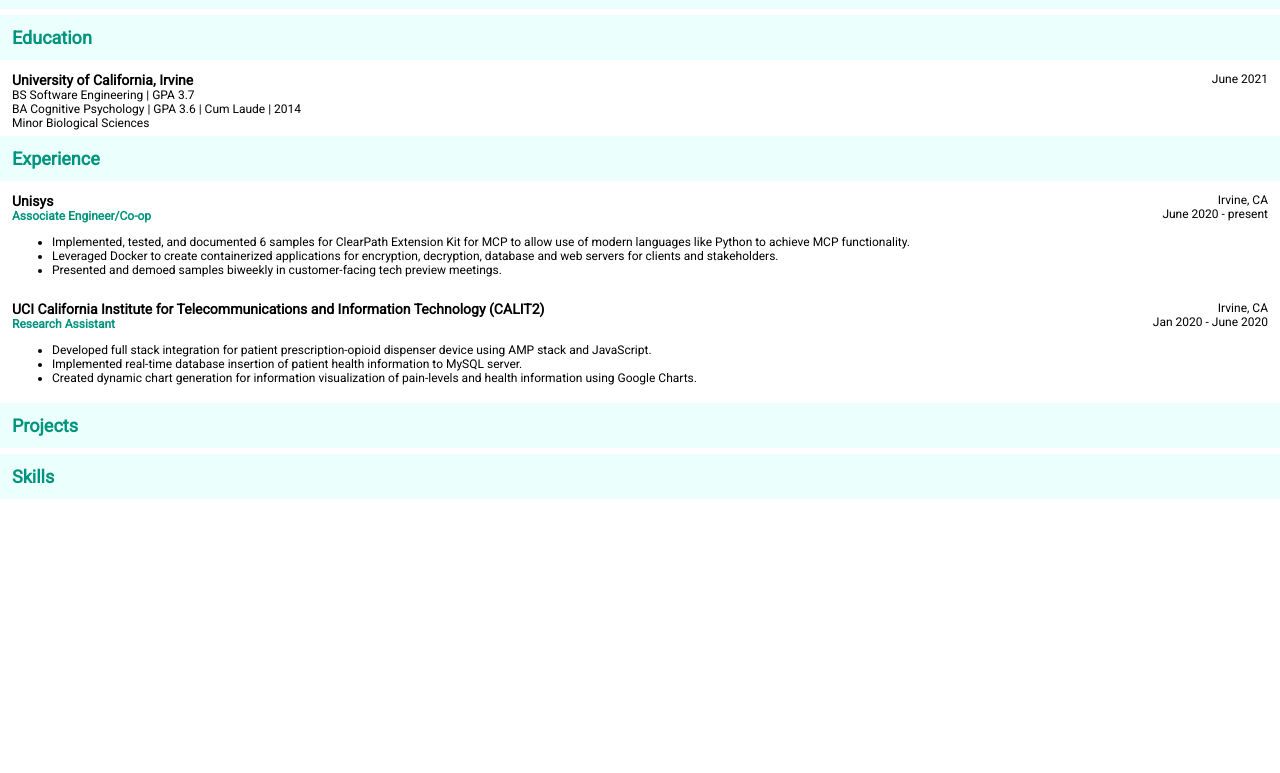
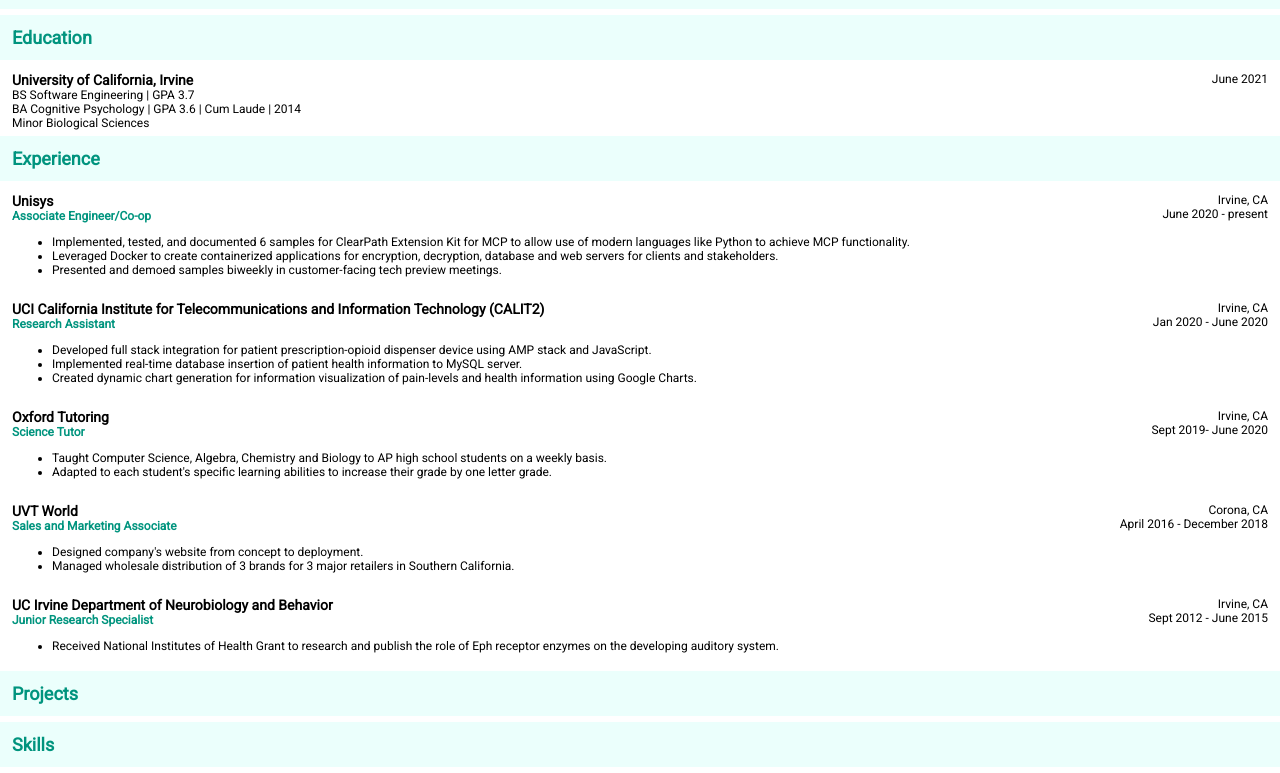
Before and after one commit to Jesus-Ayala-Salazar/resume-template, a plain HTML site: page resume.html in a window 1280 px wide. Shown: the part 71-844 px from the top of the page. Before the commit the page ends 800 px from the top, so only its background shows below. Drawn offline with Linux system fonts and the light colour scheme.

Commit message:
Finished Experience section

```diff
--- a/resume.html
+++ b/resume.html
@@ -64,6 +64,7 @@
       <p>June 2020 - present</p>
     </div>
   </div>
+
   <div class="content-container">
     <div class="content-column">
       <h3>UCI California Institute for Telecommunications and Information Technology (CALIT2)</h3>
@@ -80,6 +81,50 @@
     </div>
   </div>
 
+  <div class="content-container">
+    <div class="content-column">
+      <h3>Oxford Tutoring</h3>
+      <h4>Science Tutor</h4>
+      <ul>
+        <li>Taught Computer Science, Algebra, Chemistry and Biology to AP high school students on a weekly basis.</li>
+        <li>Adapted to each student's specific learning abilities to increase their grade by one letter grade.</li>
+      </ul>
+    </div>
+    <div class="dates-column">
+      <p>Irvine, CA</p>
+      <p>Sept 2019- June 2020</p>
+    </div>
+  </div>
+
+  <div class="content-container">
+    <div class="content-column">
+      <h3>UVT World</h3>
+      <h4>Sales and Marketing Associate</h4>
+      <ul>
+        <li>Designed company's website from concept to deployment.</li>
+        <li>Managed wholesale distribution of 3 brands for 3 major retailers in Southern California.</li>
+      </ul>
+    </div>
+    <div class="dates-column">
+      <p>Corona, CA</p>
+      <p>April 2016 - December 2018</p>
+    </div>
+  </div>
+
+  <div class="content-container">
+    <div class="content-column">
+      <h3>UC Irvine Department of Neurobiology and Behavior</h3>
+      <h4>Junior Research Specialist</h4>
+      <ul>
+        <li>Received National Institutes of Health Grant to research and publish the role of Eph receptor enzymes on the developing auditory system.</li>
+      </ul>
+    </div>
+    <div class="dates-column">
+      <p>Irvine, CA</p>
+      <p>Sept 2012 - June 2015</p>
+    </div>
+  </div>
+
 
   <div class="header">
     <h2>Projects</h2>
```
